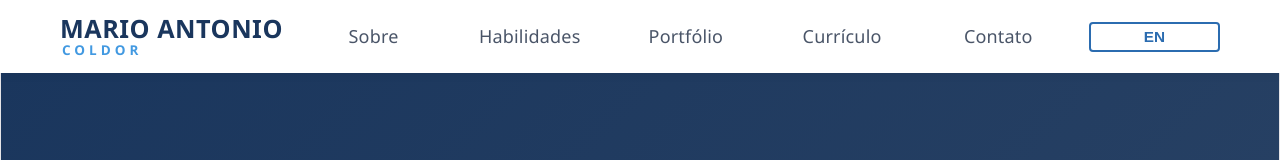
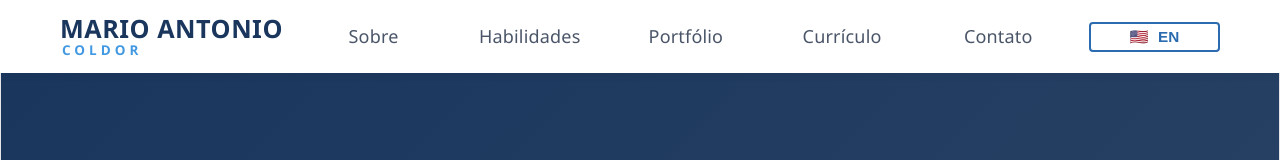
Before and after one commit to Mlaantonio/Mario-Luis-Alves-Antonio, a React (Vite) app: page / in a window 1280 px wide. Shown: the top 160 px of the page. Built offline with nearby package versions, Linux system fonts and the light colour scheme.

Commit message:
feat: Alterado o menu de idiomas para ter bandeirinhas.

```diff
--- a/src/App.jsx
+++ b/src/App.jsx
@@ -73,7 +73,7 @@ const translations = {
     proj6Desc: "Desenvolvimento e implantação de um portal moderno de jogos web, migrando componentes interativos como Bingo e Jogo da Forca para Next.js para praticar habilidades avançadas em React, roteamento e arquitetura frontend responsiva.",
 // CATEGORIAS DE CONTATO
     contactTitle: "Contato",
-    contactSubtitle: "Estou em busca de novos desafios. Vamos conversar sobre tecnologia ou oportunidades de projetos?",
+    contactSubtitle: "Vamos conversar sobre tecnologia ou oportunidades de projetos?",
     cardLocation: "Localização",
     cardSocial: "Redes Profissionais",
     cardPhone: "Telefone",
@@ -136,7 +136,7 @@ const translations = {
     proj6Desc: "Development and deployment of a modern web gaming hub, migrating interactive components like Bingo and Hangman to Next.js to practice advanced React skills, routing, and responsive frontend architecture.",
 // Seção contato
     contactTitle: "Contact",
-    contactSubtitle: "I am looking for new challenges. Let's talk about technology or project opportunities?",
+    contactSubtitle: "Let's talk about technology or project opportunities?",
     cardLocation: "Location",
     cardSocial: "Professional Networks",
     cardPhone: "Phone",
@@ -202,7 +202,15 @@ export default function App() {
             <li><a href="#contato" onClick={closeMenu}>{t.navContact}</a></li>
             <li>
               <button id="language-toggle" className="btn-lang" onClick={() => { toggleLanguage(); closeMenu(); }}>
-                {lang === "pt" ? "EN" : "PT"}
+                {lang === "pt" ? (
+                  <>
+                    <span role="img" aria-label="English" style={{ marginRight: '5px' }}>🇺🇸</span> EN
+                  </>
+                ) : (
+                  <>
+                    <span role="img" aria-label="Português" style={{ marginRight: '5px' }}>🇧🇷</span> PT
+                  </>
+                )}
               </button>
             </li>
           </ul>
```
